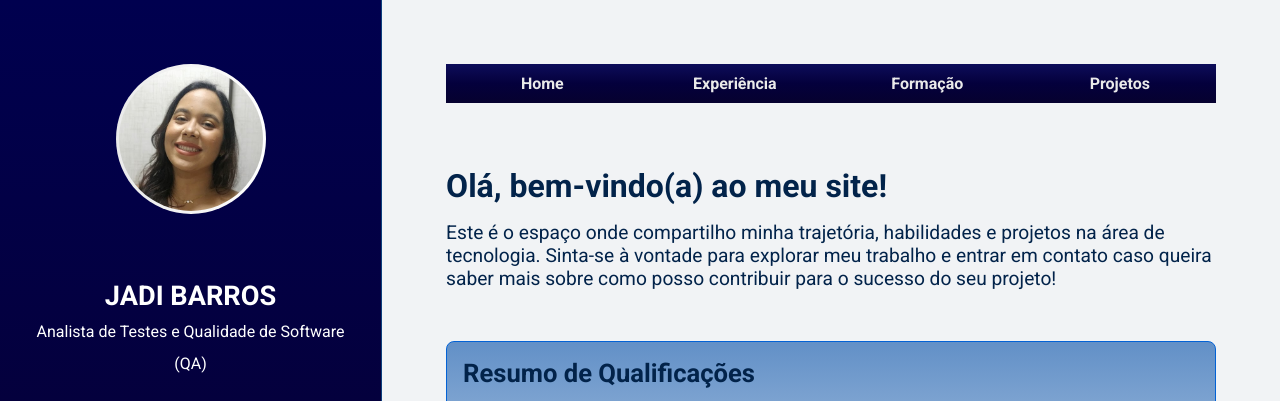
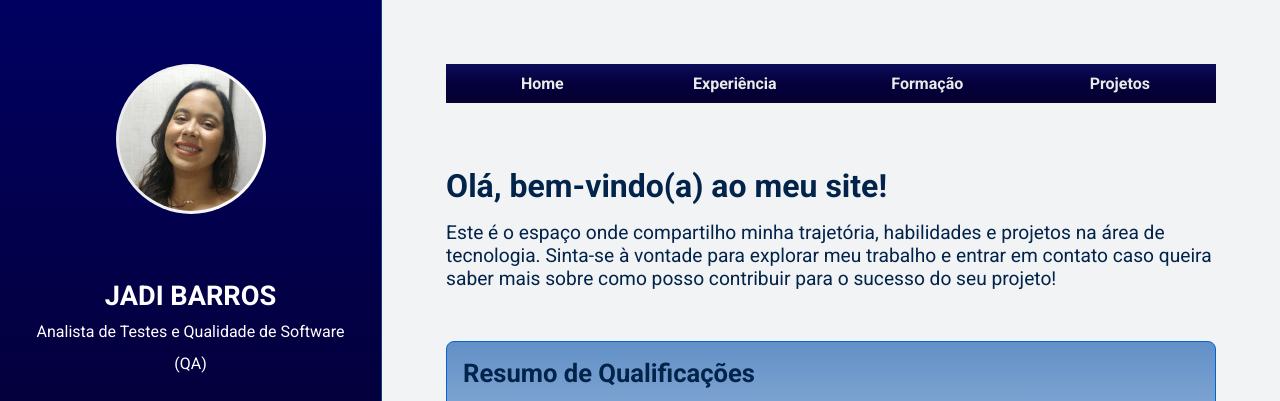
Before and after one commit to jadibrrs/portfolio, a plain HTML site: page index.html in a window 1280 px wide. Shown: the top 401 px of the page. Drawn offline with Linux system fonts and the light colour scheme.

Commit message:
Ajusta cores

```diff
--- a/styles.css
+++ b/styles.css
@@ -368,7 +368,7 @@ iframe {
 
 aside {
   grid-area: profile;
-  background: linear-gradient(#00004f, #04003d, #05002c);
+  background: linear-gradient(#000061, #04003d, #05002c);
   display: flex;
   flex-direction: column;
   align-items: center;
```
